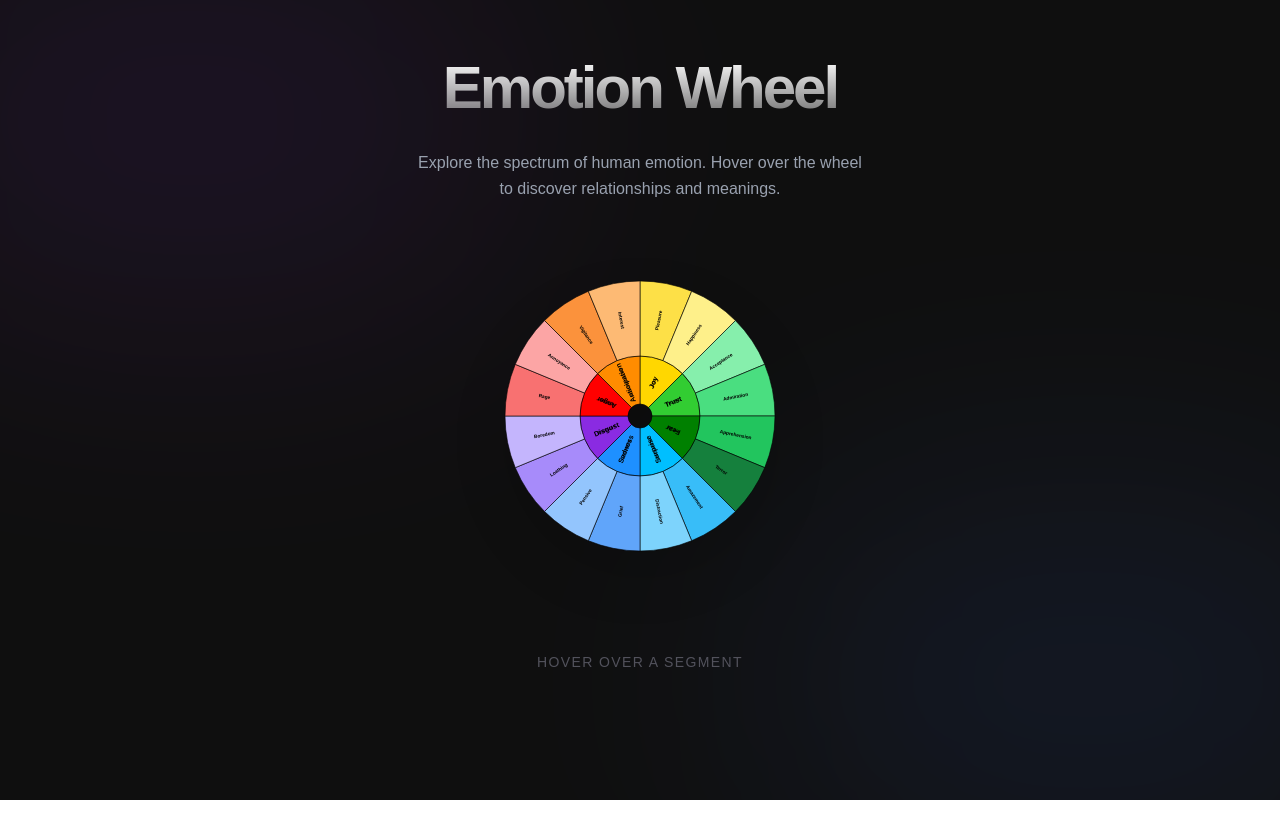
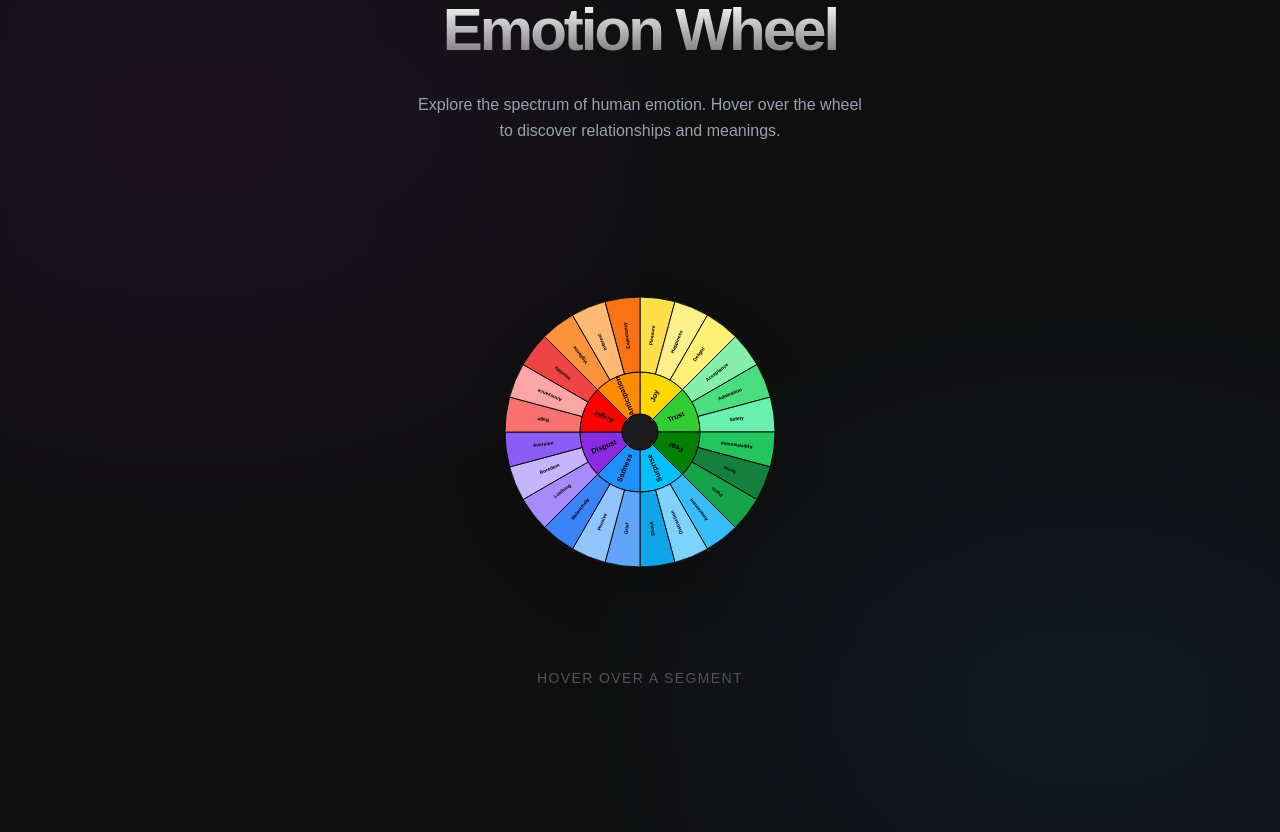
Before and after one commit to timschon3/emotion-wheel, a Next.js app: page / in a window 1280 px wide. Before the commit the page ends 800 px from the top, so only its background shows below. Built offline with nearby package versions, Linux system fonts and the light colour scheme.

Commit message:
Refine design to match organic sketch: 3 sub-petals, rounded borders

```diff
--- a/src/components/features/wheel/EmotionWheel.tsx
+++ b/src/components/features/wheel/EmotionWheel.tsx
@@ -6,10 +6,9 @@ import { emotions, Emotion } from "@/data/emotions";
 
 const WHEEL_SIZE = 1000;
 const CENTER = WHEEL_SIZE / 2;
-const INNER_RADIUS = 0;
-const RING_1_RADIUS = 200; // Increased from 120
-const RING_2_RADIUS = 450; // Increased from 250
-const GAP = 2;
+const CORE_RADIUS = 60; // Central circle radius
+const RING_1_RADIUS = 200;
+const RING_2_RADIUS = 450;
 
 // Geometry Helpers
 const polarToCartesian = (
@@ -60,7 +59,7 @@ const getLabelPos = (
     const angle = startAngle + (endAngle - startAngle) / 2;
     const pos = polarToCartesian(CENTER, CENTER, radius, angle);
 
-    // Rotate text to align with wedge, but keep readable
+    // Rotate text to align with wedge
     let rotation = angle;
     if (rotation > 90 && rotation < 270) {
         rotation += 180;
@@ -70,19 +69,14 @@ const getLabelPos = (
 };
 
 export const EmotionWheel = () => {
-    const [activeEmotionId, setActiveEmotionId] = useState<string | null>(null);
     const [hoveredEmotion, setHoveredEmotion] = useState<Emotion | null>(null);
 
     const primaryCount = emotions.length;
     const primaryAngleStep = 360 / primaryCount;
 
-    // We determine the "active family" based on hover.
-    // If we hover Joy (primary) OR Pleasure (sub), the whole "Joy" family is active.
     const getFamilyId = (id: string) => {
-        // Is it a primary?
         const primary = emotions.find(e => e.id === id);
         if (primary) return primary.id;
-        // Is it a sub?
         const parent = emotions.find(e => e.subEmotions?.some(sub => sub.id === id));
         return parent?.id;
     };
@@ -90,56 +84,62 @@ export const EmotionWheel = () => {
     const activeFamilyId = hoveredEmotion ? getFamilyId(hoveredEmotion.id) : null;
 
     return (
-        <div className="relative flex flex-col items-center justify-center p-4">
+        <div className="relative flex flex-col items-center justify-center p-4 min-h-[80vh]">
             <div className="relative w-full max-w-[1000px] aspect-square">
                 <svg
                     viewBox={`0 0 ${WHEEL_SIZE} ${WHEEL_SIZE}`}
                     className="w-full h-full drop-shadow-2xl overflow-visible"
                 >
+                    {/* Central Core Circle */}
+                    <circle
+                        cx={CENTER}
+                        cy={CENTER}
+                        r={CORE_RADIUS}
+                        fill="#1a1a1a"
+                        stroke="black" // Thick black border for organic sketch look
+                        strokeWidth="3"
+                        className="z-10 relative"
+                    />
+
                     {emotions.map((primary, index) => {
                         const startAngle = index * primaryAngleStep;
                         const endAngle = startAngle + primaryAngleStep;
                         const isFamilyActive = activeFamilyId === primary.id;
 
                         // --- Primary Sector Animation ---
-                        // If family active -> move out slightly (10px)
-                        // If this SPECIFIC wedge is hovered -> move out more (20px)
                         const isSpecificHover = hoveredEmotion?.id === primary.id;
-
                         const primaryTranslate = isSpecificHover ? 20 : (isFamilyActive ? 10 : 0);
 
-                        // Calculate translation vector
                         const midAngle = startAngle + (primaryAngleStep / 2);
                         const rad = (midAngle - 90) * (Math.PI / 180);
                         const tx = Math.cos(rad) * primaryTranslate;
                         const ty = Math.sin(rad) * primaryTranslate;
 
                         // --- Sub Emotions ---
-                        // They split the primary wedge angle.
-                        // If primary covers 0-45 degrees, and there are 2 subs: 0-22.5, 22.5-45.
                         const subCount = primary.subEmotions?.length || 0;
                         const subAngleStep = primaryAngleStep / (subCount || 1);
 
                         return (
                             <g key={primary.id}>
-                                {/* PRIMARY SECTOR */}
+                                {/* PRIMARY SECTOR - INNER PETAL */}
                                 <motion.g
                                     initial={false}
                                     animate={{ x: tx, y: ty }}
                                     transition={{ type: "spring", stiffness: 300, damping: 20 }}
                                 >
                                     <path
-                                        d={describeArc(CENTER, CENTER, 40, RING_1_RADIUS, startAngle, endAngle)}
+                                        d={describeArc(CENTER, CENTER, CORE_RADIUS, RING_1_RADIUS, startAngle, endAngle)}
                                         fill={primary.color}
                                         stroke="black"
-                                        strokeWidth="2"
+                                        strokeWidth="3" // Thicker border for sketch feel
+                                        strokeLinejoin="round" // Rounds the corners slightly
                                         onMouseEnter={() => setHoveredEmotion(primary)}
                                         onMouseLeave={() => setHoveredEmotion(null)}
                                         className="cursor-pointer hover:brightness-110 transition-all"
                                     />
                                     {/* Label for Primary */}
                                     {(() => {
-                                        const labelPos = getLabelPos((40 + RING_1_RADIUS) / 2, startAngle, endAngle);
+                                        const labelPos = getLabelPos((CORE_RADIUS + RING_1_RADIUS) / 2, startAngle, endAngle);
                                         return (
                                             <text
                                                 x={labelPos.x}
@@ -149,39 +149,21 @@ export const EmotionWheel = () => {
                                                 fill="black"
                                                 fontSize="24"
                                                 fontWeight="bold"
-                                                style={{ pointerEvents: "none" }} // Ensure click goes to path
-                                                transform={`rotate(${labelPos.rotation - (labelPos.rotation > 90 && labelPos.rotation < 270 ? 180 : 0) === labelPos.rotation ? labelPos.rotation - 90 : 0}, ${labelPos.x}, ${labelPos.y})`} // Simple rotation fix not applied here, relying on group or raw math
+                                                style={{ pointerEvents: "none" }}
+                                                transform={`rotate(${labelPos.rotation - (labelPos.rotation > 90 && labelPos.rotation < 270 ? 180 : 0) === labelPos.rotation ? labelPos.rotation - 90 : 0}, ${labelPos.x}, ${labelPos.y})`}
                                             >
-                                                {/* We'll use a standardized rotation transform logic below or just keep horizontal for now if complex.
-                                    Actually, let's just use the rotation we calculated.
-                                */}
                                                 <tspan transform={`rotate(${labelPos.rotation}, ${labelPos.x}, ${labelPos.y})`}>{primary.name}</tspan>
                                             </text>
                                         );
                                     })()}
-                                    {/* Hacky Label Fix: Re-rendering text with proper transform logic */}
-                                    <text
-                                        transform={`translate(${getLabelPos((40 + RING_1_RADIUS) / 2, startAngle, endAngle).x}, ${getLabelPos((40 + RING_1_RADIUS) / 2, startAngle, endAngle).y}) rotate(${getLabelPos((40 + RING_1_RADIUS) / 2, startAngle, endAngle).angle > 180 ? getLabelPos((40 + RING_1_RADIUS) / 2, startAngle, endAngle).angle - 90 - 180 : getLabelPos((40 + RING_1_RADIUS) / 2, startAngle, endAngle).angle - 90})`}
-                                        textAnchor="middle"
-                                        dominantBaseline="middle"
-                                        fill="black"
-                                        fontSize="14"
-                                        fontWeight="900"
-                                        className="uppercase tracking-wider pointer-events-none select-none"
-                                    >
-                                        {primary.name}
-                                    </text>
                                 </motion.g>
 
-                                {/* SUB EMOTIONS */}
+                                {/* SUB EMOTIONS - OUTER PETALS */}
                                 {primary.subEmotions?.map((sub, i) => {
                                     const subStart = startAngle + (i * subAngleStep);
                                     const subEnd = subStart + subAngleStep;
 
                                     const isSubHover = hoveredEmotion?.id === sub.id;
-                                    // Move out logic:
-                                    // If this sub is hovered -> 20px
-                                    // If family active (primary hovered or neighbor sub hovered) -> 10px
                                     const subTranslate = isSubHover ? 30 : (isFamilyActive ? 15 : 0);
 
                                     const subMid = subStart + (subAngleStep / 2);
@@ -198,24 +180,33 @@ export const EmotionWheel = () => {
                                         >
                                             <path
                                                 d={describeArc(CENTER, CENTER, RING_1_RADIUS, RING_2_RADIUS, subStart, subEnd)}
-                                                fill={sub.color} // Using the specific sub-color (lighter/neighbor)
+                                                fill={sub.color}
                                                 stroke="black"
-                                                strokeWidth="2"
+                                                strokeWidth="3"
+                                                strokeLinejoin="round"
                                                 onMouseEnter={() => setHoveredEmotion(sub)}
                                                 onMouseLeave={() => setHoveredEmotion(null)}
                                                 className="cursor-pointer hover:brightness-110"
                                             />
+                                            {/* Label for Sub */}
+                                            {(() => {
+                                                const labelPos = getLabelPos((RING_1_RADIUS + RING_2_RADIUS) / 2, subStart, subEnd);
+                                                return (
                                                     <text
-                                                transform={`translate(${getLabelPos((RING_1_RADIUS + RING_2_RADIUS) / 2, subStart, subEnd).x}, ${getLabelPos((RING_1_RADIUS + RING_2_RADIUS) / 2, subStart, subEnd).y}) rotate(${getLabelPos((RING_1_RADIUS + RING_2_RADIUS) / 2, subStart, subEnd).angle > 180 ? getLabelPos((RING_1_RADIUS + RING_2_RADIUS) / 2, subStart, subEnd).angle + 90 : getLabelPos((RING_1_RADIUS + RING_2_RADIUS) / 2, subStart, subEnd).angle - 90})`}
+                                                        x={labelPos.x}
+                                                        y={labelPos.y}
                                                         textAnchor="middle"
                                                         dominantBaseline="middle"
-                                                fill="black" // Black text on vibrant colors
-                                                fontSize="16"
+                                                        fill="black"
+                                                        fontSize="16" // Slightly reduced for 3-split but still large
                                                         fontWeight="600"
-                                                className="pointer-events-none select-none"
+                                                        style={{ pointerEvents: "none" }}
+                                                        transform={`rotate(${labelPos.rotation - (labelPos.rotation > 90 && labelPos.rotation < 270 ? 180 : 0) === labelPos.rotation ? labelPos.rotation - 90 : 0}, ${labelPos.x}, ${labelPos.y})`}
                                                     >
-                                                {sub.name}
+                                                        <tspan transform={`rotate(${labelPos.rotation}, ${labelPos.x}, ${labelPos.y})`}>{sub.name}</tspan>
                                                     </text>
+                                                );
+                                            })()}
                                         </motion.g>
                                     );
                                 })}
@@ -234,7 +225,7 @@ export const EmotionWheel = () => {
                             initial={{ opacity: 0, y: 10 }}
                             animate={{ opacity: 1, y: 0 }}
                             exit={{ opacity: 0, y: -10 }}
-                            className="bg-zinc-900 border border-zinc-800 p-6 rounded-xl w-full text-center shadow-xl"
+                            className="bg-zinc-900 border border-zinc-800 p-6 rounded-xl w-full text-center shadow-xl z-50 relative"
                         >
                             <h3 className="text-2xl font-black mb-2 uppercase tracking-tight" style={{ color: hoveredEmotion.color }}>
                                 {hoveredEmotion.name}
--- a/src/data/emotions.ts
+++ b/src/data/emotions.ts
@@ -12,13 +12,14 @@ export const emotions: Emotion[] = [
     {
         id: "joy",
         name: "Joy",
-        color: "#FFD700", // Gold (Vibrant Yellow)
+        color: "#FFD700", // Gold
         description: "A feeling of great pleasure and happiness.",
         opposites: ["sadness"],
         intensity: 8,
         subEmotions: [
-            { id: "pleasure", name: "Pleasure", color: "#FDE047", description: "A feeling of happy satisfaction and enjoyment.", opposites: [] }, // Lighter/Related
-            { id: "happiness", name: "Happiness", color: "#FEF08A", description: "The state of being happy.", opposites: [] }
+            { id: "pleasure", name: "Pleasure", color: "#FDE047", description: "Happy satisfaction and enjoyment.", opposites: [] },
+            { id: "happiness", name: "Happiness", color: "#FEF08A", description: "The state of being happy.", opposites: [] },
+            { id: "delight", name: "Delight", color: "#FFF176", description: "Great pleasure.", opposites: [] }
         ]
     },
     {
@@ -30,19 +31,21 @@ export const emotions: Emotion[] = [
         intensity: 7,
         subEmotions: [
             { id: "acceptance", name: "Acceptance", color: "#86EFAC", description: "Consenting to receive something offered.", opposites: [] },
-            { id: "admiration", name: "Admiration", color: "#4ADE80", description: "Respect and warm approval.", opposites: [] }
+            { id: "admiration", name: "Admiration", color: "#4ADE80", description: "Respect and warm approval.", opposites: [] },
+            { id: "safety", name: "Safety", color: "#69F0AE", description: "The condition of being protected from danger.", opposites: [] }
         ]
     },
     {
         id: "fear",
         name: "Fear",
-        color: "#008000", // Green/DarkGreen
+        color: "#008000", // Green
         description: "An unpleasant emotion caused by the belief that something is dangerous.",
         opposites: ["anger"],
         intensity: 8,
         subEmotions: [
             { id: "apprehension", name: "Apprehension", color: "#22C55E", description: "Anxiety or fear that something bad will happen.", opposites: [] },
-            { id: "terror", name: "Terror", color: "#15803D", description: "Extreme fear.", opposites: [] }
+            { id: "terror", name: "Terror", color: "#15803D", description: "Extreme fear.", opposites: [] },
+            { id: "panic", name: "Panic", color: "#16A34A", description: "Sudden uncontrollable fear.", opposites: [] }
         ]
     },
     {
@@ -54,7 +57,8 @@ export const emotions: Emotion[] = [
         intensity: 9,
         subEmotions: [
             { id: "amazement", name: "Amazement", color: "#38BDF8", description: "A feeling of great surprise or wonder.", opposites: [] },
-            { id: "distraction", name: "Distraction", color: "#7DD3FC", description: "A thing that prevents someone from giving full attention.", opposites: [] }
+            { id: "distraction", name: "Distraction", color: "#7DD3FC", description: "Prevents full attention.", opposites: [] },
+            { id: "shock", name: "Shock", color: "#0EA5E9", description: "A sudden upsetting or surprising event.", opposites: [] }
         ]
     },
     {
@@ -66,7 +70,8 @@ export const emotions: Emotion[] = [
         intensity: 6,
         subEmotions: [
             { id: "grief", name: "Grief", color: "#60A5FA", description: "Deep sorrow.", opposites: [] },
-            { id: "pensive", name: "Pensive", color: "#93C5FD", description: "Engaged in deep or serious thought.", opposites: [] }
+            { id: "pensive", name: "Pensive", color: "#93C5FD", description: "Deep or serious thought.", opposites: [] },
+            { id: "melancholy", name: "Melancholy", color: "#3B82F6", description: "A feeling of pensive sadness.", opposites: [] }
         ]
     },
     {
@@ -78,7 +83,8 @@ export const emotions: Emotion[] = [
         intensity: 7,
         subEmotions: [
             { id: "loathing", name: "Loathing", color: "#A78BFA", description: "Intense dislike or disgust.", opposites: [] },
-            { id: "boredom", name: "Boredom", color: "#C4B5FD", description: "Feeling weary and restless.", opposites: [] }
+            { id: "boredom", name: "Boredom", color: "#C4B5FD", description: "Feeling weary and restless.", opposites: [] },
+            { id: "aversion", name: "Aversion", color: "#8B5CF6", description: "A strong dislike or disinclination.", opposites: [] }
         ]
     },
     {
@@ -90,7 +96,8 @@ export const emotions: Emotion[] = [
         intensity: 9,
         subEmotions: [
             { id: "rage", name: "Rage", color: "#F87171", description: "Violent, uncontrollable anger.", opposites: [] },
-            { id: "annoyance", name: "Annoyance", color: "#FCA5A5", description: "The feeling of being irritated.", opposites: [] }
+            { id: "annoyance", name: "Annoyance", color: "#FCA5A5", description: "The feeling of being irritated.", opposites: [] },
+            { id: "hostility", name: "Hostility", color: "#EF4444", description: "Unfriendliness or opposition.", opposites: [] }
         ]
     },
     {
@@ -101,8 +108,9 @@ export const emotions: Emotion[] = [
         opposites: ["surprise"],
         intensity: 6,
         subEmotions: [
-            { id: "vigilance", name: "Vigilance", color: "#FB923C", description: "The action or state of keeping careful watch.", opposites: [] },
-            { id: "interest", name: "Interest", color: "#FDBA74", description: "The state of wanting to know or learn about something.", opposites: [] }
+            { id: "vigilance", name: "Vigilance", color: "#FB923C", description: "Keeping careful watch.", opposites: [] },
+            { id: "interest", name: "Interest", color: "#FDBA74", description: "Wanting to know or learn about something.", opposites: [] },
+            { id: "expectancy", name: "Expectancy", color: "#F97316", description: "The state of hoping or expecting.", opposites: [] }
         ]
     },
 ];
```
Lines whose indentation alone changed are shown as unchanged.
